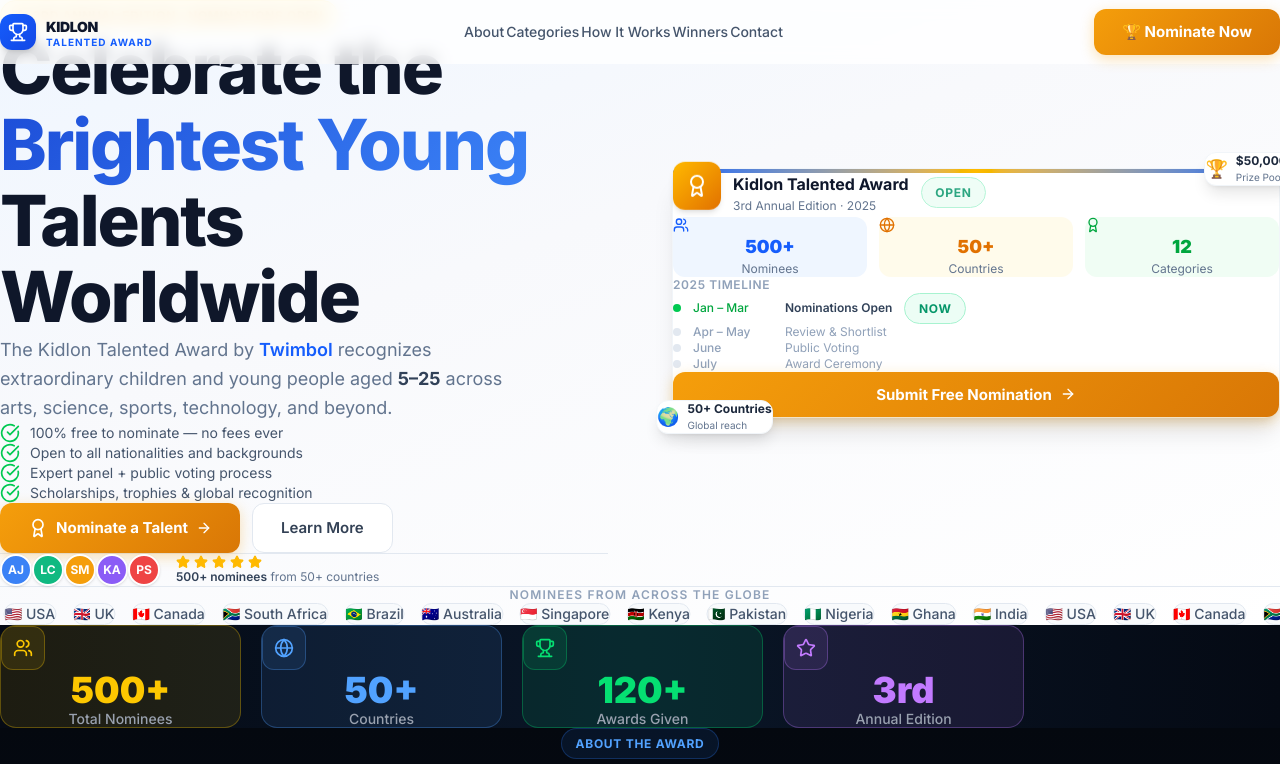
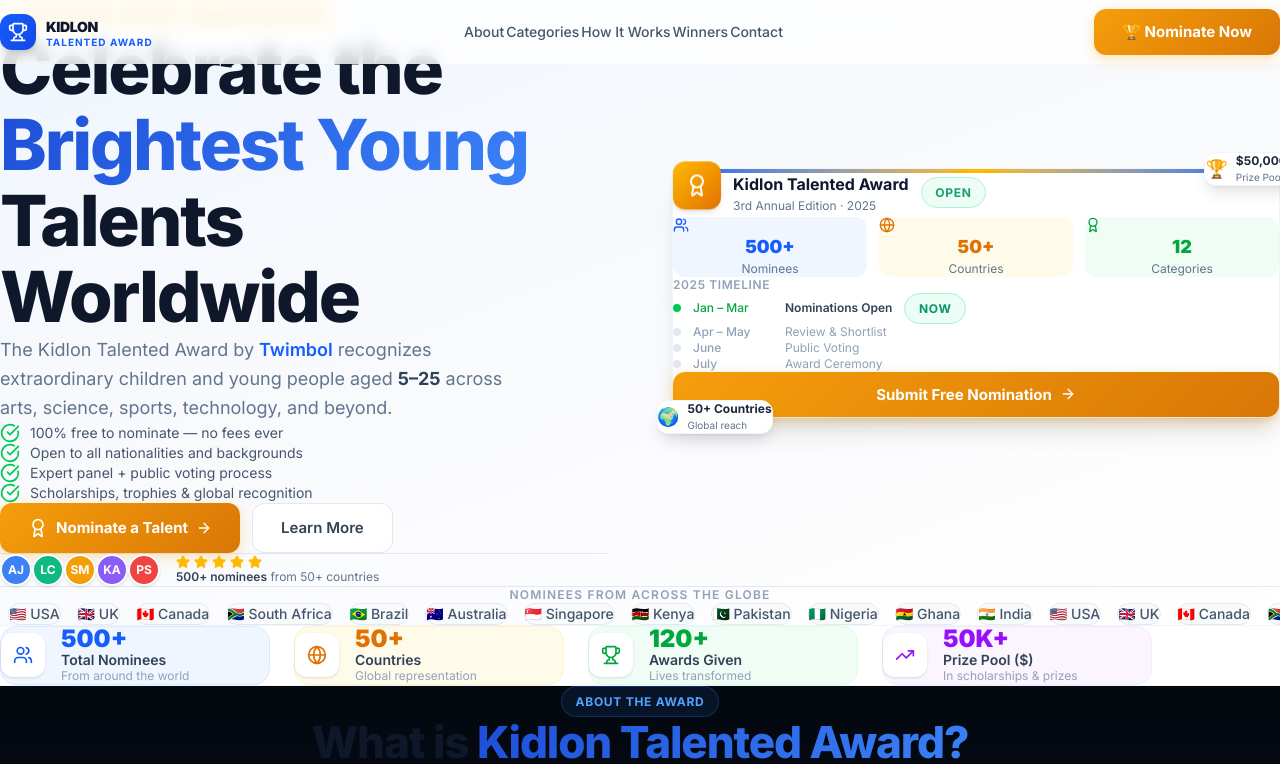
Before and after one commit to coodmi/kidlon-talented-award, a Next.js app: page / in a window 1280 px wide. Shown: the top 764 px of the page. Built offline with nearby package versions, Linux system fonts and the light colour scheme.

Commit message:
auto: update 2026-05-06 12:19:24

```diff
--- a/src/components/Stats.tsx
+++ b/src/components/Stats.tsx
@@ -1,37 +1,34 @@
 "use client";
 
 import { useEffect, useRef, useState } from "react";
-import { Users, Globe, Trophy, Star } from "lucide-react";
+import { Users, Globe, Trophy, Star, TrendingUp } from "lucide-react";
 
 const stats = [
-  { icon: Users,  value: 500, suffix: "+",  label: "Total Nominees",       color: "text-yellow-400", bg: "bg-yellow-400/10", border: "border-yellow-400/30" },
-  { icon: Globe,  value: 50,  suffix: "+",  label: "Countries",            color: "text-blue-400",   bg: "bg-blue-400/10",   border: "border-blue-400/30"   },
-  { icon: Trophy, value: 120, suffix: "+",  label: "Awards Given",         color: "text-green-400",  bg: "bg-green-400/10",  border: "border-green-400/30"  },
-  { icon: Star,   value: 3,   suffix: "rd", label: "Annual Edition",       color: "text-purple-400", bg: "bg-purple-400/10", border: "border-purple-400/30" },
+  { icon: Users,     value: 500,  suffix: "+", label: "Total Nominees",  desc: "From around the world",    color: "text-blue-600",   bg: "bg-blue-50",   border: "border-blue-100"   },
+  { icon: Globe,     value: 50,   suffix: "+", label: "Countries",       desc: "Global representation",    color: "text-amber-600",  bg: "bg-amber-50",  border: "border-amber-100"  },
+  { icon: Trophy,    value: 120,  suffix: "+", label: "Awards Given",    desc: "Lives transformed",        color: "text-green-600",  bg: "bg-green-50",  border: "border-green-100"  },
+  { icon: TrendingUp,value: 50,   suffix: "K+",label: "Prize Pool ($)",  desc: "In scholarships & prizes", color: "text-purple-600", bg: "bg-purple-50", border: "border-purple-100" },
 ];
 
 function CountUp({ target, suffix }: { target: number; suffix: string }) {
   const [count, setCount] = useState(0);
-  const ref   = useRef<HTMLSpanElement>(null);
-  const done  = useRef(false);
+  const ref = useRef<HTMLSpanElement>(null);
+  const done = useRef(false);
 
   useEffect(() => {
-    const io = new IntersectionObserver(
-      ([e]) => {
+    const io = new IntersectionObserver(([e]) => {
       if (e.isIntersecting && !done.current) {
         done.current = true;
         const steps = 50;
-          const inc   = target / steps;
-          let cur     = 0;
-          const t     = setInterval(() => {
+        const inc = target / steps;
+        let cur = 0;
+        const t = setInterval(() => {
           cur += inc;
           if (cur >= target) { setCount(target); clearInterval(t); }
           else setCount(Math.floor(cur));
-          }, 2000 / steps);
+        }, 1600 / steps);
       }
-      },
-      { threshold: 0.5 }
-    );
+    }, { threshold: 0.4 });
     if (ref.current) io.observe(ref.current);
     return () => io.disconnect();
   }, [target]);
@@ -41,26 +38,21 @@
 
 export default function Stats() {
   return (
-    <section className="py-14 sm:py-20 relative overflow-hidden">
-      <div className="absolute inset-0 bg-gradient-to-r from-[#050a14] via-[#0a1628] to-[#050a14] pointer-events-none" />
-      <div className="absolute top-0 left-0 right-0 section-divider" />
-      <div className="absolute bottom-0 left-0 right-0 section-divider" />
-
-      <div className="relative z-10 max-w-5xl mx-auto px-4 sm:px-6 lg:px-8">
-        <div className="grid grid-cols-2 lg:grid-cols-4 gap-3 sm:gap-5">
+    <section className="py-12 bg-white border-y border-slate-100">
+      <div className="max-w-6xl mx-auto px-4 sm:px-6 lg:px-8">
+        <div className="grid grid-cols-2 lg:grid-cols-4 gap-4 sm:gap-6">
           {stats.map((s) => (
-            <div
-              key={s.label}
-              className={`relative p-4 sm:p-6 md:p-8 rounded-2xl ${s.bg} border ${s.border} text-center card-hover overflow-hidden group`}
-            >
-              <div className="absolute inset-0 opacity-0 group-hover:opacity-100 transition-opacity duration-500 bg-gradient-to-br from-white/5 to-transparent pointer-events-none" />
-              <div className={`w-9 h-9 sm:w-11 sm:h-11 rounded-xl ${s.bg} border ${s.border} flex items-center justify-center mx-auto mb-3`}>
-                <s.icon className={`w-4 h-4 sm:w-5 sm:h-5 ${s.color}`} />
+            <div key={s.label} className={`flex items-center gap-4 p-5 rounded-2xl ${s.bg} border ${s.border}`}>
+              <div className={`w-11 h-11 rounded-xl bg-white flex items-center justify-center shadow-sm flex-shrink-0`}>
+                <s.icon className={`w-5 h-5 ${s.color}`} />
               </div>
-              <div className={`text-2xl sm:text-3xl md:text-4xl font-black ${s.color} mb-1`}>
+              <div>
+                <div className={`text-2xl font-black ${s.color} leading-none mb-0.5`}>
                   <CountUp target={s.value} suffix={s.suffix} />
                 </div>
-              <div className="text-gray-400 text-xs sm:text-sm font-medium leading-tight">{s.label}</div>
+                <div className="text-slate-700 font-semibold text-sm leading-tight">{s.label}</div>
+                <div className="text-slate-400 text-xs hidden sm:block">{s.desc}</div>
+              </div>
             </div>
           ))}
         </div>
```
Lines whose indentation alone changed are shown as unchanged.
